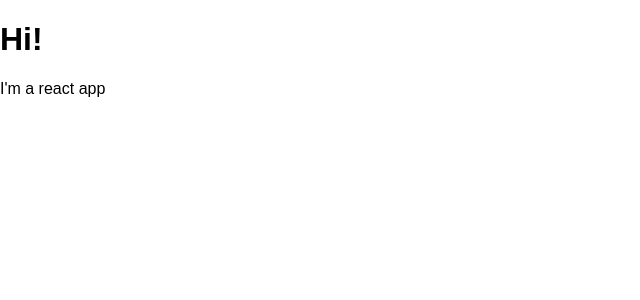
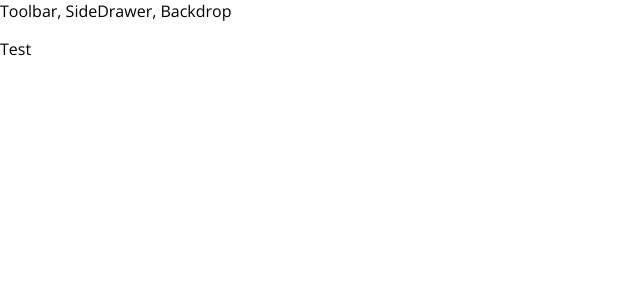
Before and after one commit to Oxydeo/openproject-test, a React app: page / in a window 1280 px wide. Shown: the top 300 px of the page, without its empty margins (0-640 px from the left). Built offline with nearby package versions, Linux system fonts and the light colour scheme.

Commit message:
ajout d'un component layout et auxe

```diff
--- a/public/index.html
+++ b/public/index.html
@@ -19,7 +19,8 @@
       work correctly both with client-side routing and a non-root public URL.
       Learn how to configure a non-root public URL by running `npm run build`.
     -->
-    <title>React App</title>
+    <link href="https://fonts.googleapis.com/css?family=Open+Sans:400,700" rel="stylesheet">
+    <title>MyBurger</title>
   </head>
   <body>
     <noscript>
--- a/src/App.css
+++ /dev/null
@@ -1,28 +0,0 @@
-.App {
-  text-align: center;
-}
-
-.App-logo {
-  animation: App-logo-spin infinite 20s linear;
-  height: 80px;
-}
-
-.App-header {
-  background-color: #222;
-  height: 150px;
-  padding: 20px;
-  color: white;
-}
-
-.App-title {
-  font-size: 1.5em;
-}
-
-.App-intro {
-  font-size: large;
-}
-
-@keyframes App-logo-spin {
-  from { transform: rotate(0deg); }
-  to { transform: rotate(360deg); }
-}
--- a/src/App.js
+++ b/src/App.js
@@ -1,12 +1,14 @@
 import React, { Component } from 'react';
-import './App.css';
+import Layout from './components/Layout/Layout';
+
 
 class App extends Component {
   render() {
     return (
-      <div className="App">
-        <h1>Hi!</h1>
-        <p>I'm a react app</p>
+      <div>
+        <Layout>
+          <p>Test</p>
+        </Layout>
       </div>
     );
   }
--- /dev/null
+++ b/src/components/Layout/Layout.js
@@ -0,0 +1,13 @@
+import React from 'react';
+import Aux from '../../hoc/Auxe';
+
+const layout = (props) => (
+  <Aux>
+  <div>Toolbar, SideDrawer, Backdrop</div>
+  <main>
+    {props.children}
+  </main>
+  </Aux>
+);
+
+export default layout;
--- /dev/null
+++ b/src/hoc/Auxe.js
@@ -0,0 +1,3 @@
+const aux = (props) => props.children;
+
+export default aux;
--- a/src/index.css
+++ b/src/index.css
@@ -1,5 +1,5 @@
 body {
   margin: 0;
   padding: 0;
-  font-family: sans-serif;
+  font-family: "Open Sans", sans-serif;
 }
```
Also changed, not shown: src/index.js (line endings or trailing spaces), src/logo.svg (deleted).
